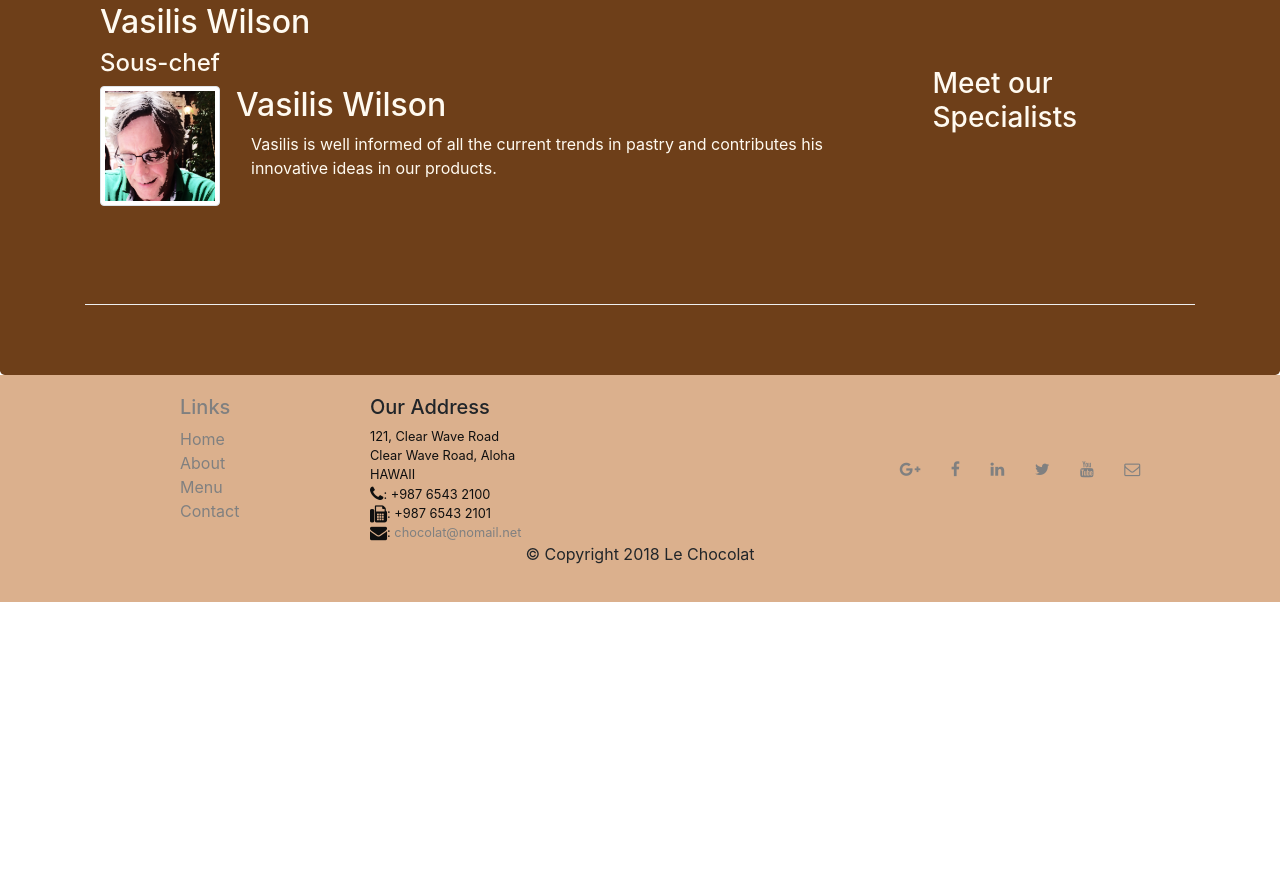
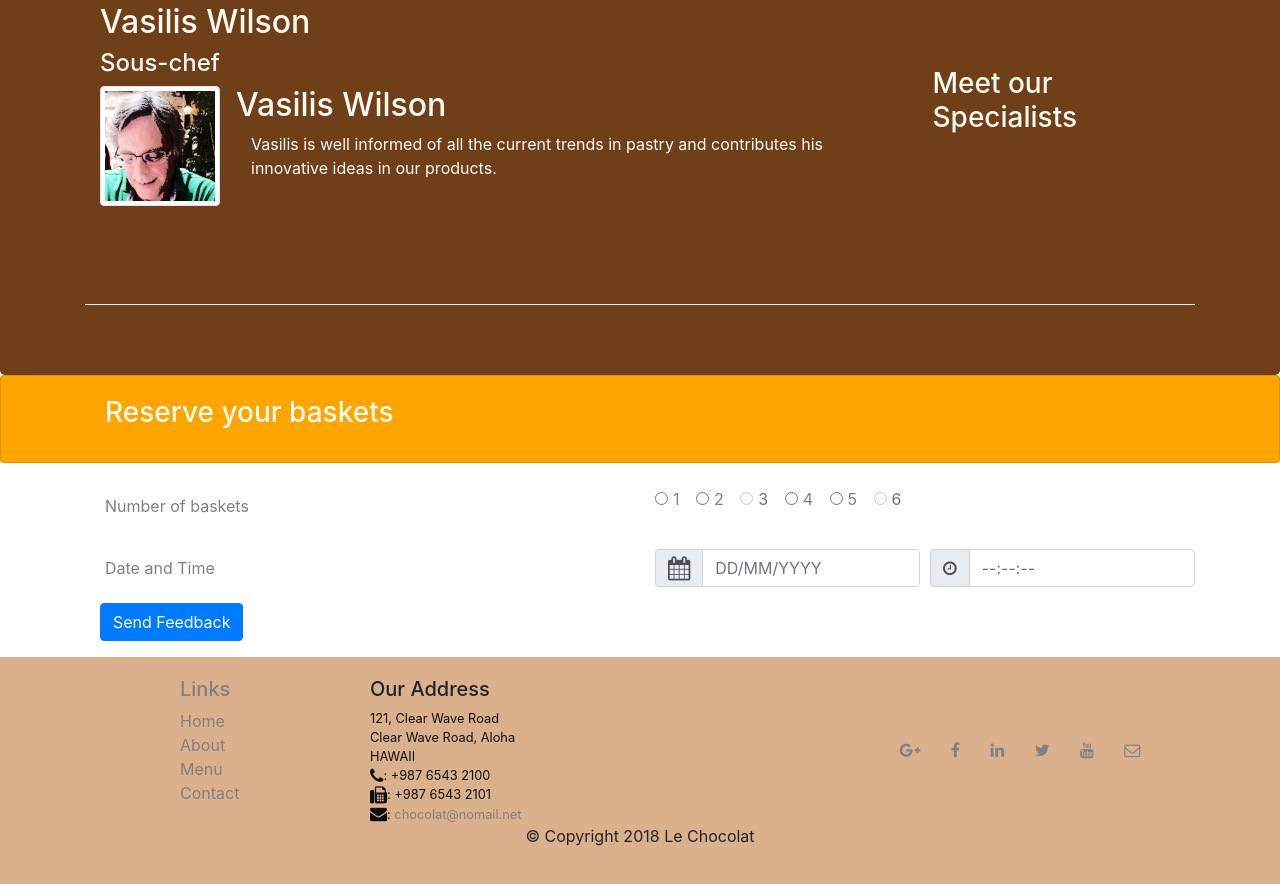
Before and after one commit to GeorgiaDemiri/LeChocolatFinal, a website: page index.html in a window 1280 px wide. Shown: the part 1342-2226 px from the top of the page. Before the commit the page ends 1944 px from the top, so only its background shows below. Drawn offline with nearby package versions, Linux system fonts and the light colour scheme.

Commit message:
Assignment 9 Task 1

```diff
--- a/CSS/styles.css
+++ b/CSS/styles.css
@@ -60,3 +60,6 @@ dl {
     margin-left: 0;
     margin-right: 0;
 }
+.card{background-color:orange; color:floralwhite;}
+.form{background-color: whitesmoke; color:black;}
+.submit1{ margin-top:1em; margin-bottom:2em; margin-left: 0; margin-right:0; color:orange; padding:20px 0px 0px 0px; }
--- a/index.html
+++ b/index.html
@@ -113,6 +113,88 @@
             </div>
         </div>
     </div>
+    <card class="card">
+        <div class="container">
+            <div class=".col .col-sm-8">
+                <div class="card-body">
+                    <h3 class="card-title">Reserve your baskets</h3>
+                </div>
+            </div>
+        </div>
+    </card>
+    <br>
+
+
+    <form class="container">
+
+        <fieldset class="form-check">
+            <div class="form-row">
+                <div class="col-6">
+                    <legend class="col-form-label">Number of baskets</legend>
+                </div>
+                <div class="col-6">
+                    <div class="form-check form-check-inline">
+                        <input class="form-check-input" type="radio" name="inlineRadioOptions" id="inlineRadio1" value="option1">
+                        <label class="form-check-label" for="inlineRadio1">1</label>
+                    </div>
+                    <div class="form-check form-check-inline">
+                        <input class="form-check-input" type="radio" name="inlineRadioOptions" id="inlineRadio2" value="option2">
+                        <label class="form-check-label" for="inlineRadio2">2</label>
+                    </div>
+                    <div class="form-check form-check-inline">
+                        <input class="form-check-input" type="radio" name="inlineRadioOptions" id="inlineRadio3" value="option3"
+                            disabled>
+                        <label class="form-check-label" for="inlineRadio3">3</label>
+                    </div>
+                    <div class="form-check form-check-inline">
+                        <input class="form-check-input" type="radio" name="inlineRadioOptions" id="inlineRadio4" value="option4">
+                        <label class="form-check-label" for="inlineRadio4">4</label>
+                    </div>
+                    <div class="form-check form-check-inline">
+                        <input class="form-check-input" type="radio" name="inlineRadioOptions" id="inlineRadio5" value="option5">
+                        <label class="form-check-label" for="inlineRadio5">5</label>
+                    </div>
+                    <div class="form-check form-check-inline">
+                        <input class="form-check-input" type="radio" name="inlineRadioOptions" id="inlineRadio6" value="option6"
+                            disabled>
+                        <label class="form-check-label" for="inlineRadio6">6</label>
+                    </div>
+                </div>
+            </div>
+            <br>
+            <div class="form-row">
+
+                <div class=" col-6">
+                    <legend class="col-form-label">Date and Time</legend>
+                </div>
+                <div class="col-3">
+                    <div class="input-group mb-3">
+                        <div class="input-group-prepend">
+                            <span class="input-group-text" id="basic-addon1"><i class="fa fa-calendar" style="font-size:24px"></i></span></span>
+                        </div>
+                        <input type="text" class="form-control" placeholder="DD/MM/YYYY" aria-label="Date"
+                            aria-describedby="basic-addon1">
+                    </div>
+                </div>
+                <div class="col-3">
+                    <div class="input-group mb-3">
+                        <div class="input-group-prepend">
+                            <span class="input-group-text" id="basic-addon2"><i class="fa fa-clock-o"></i></span></span>
+                        </div>
+                        <input type="text" class="form-control" placeholder="--:--:--" aria-label="Time"
+                            aria-describedby="basic-addon2">
+                    </div>
+                </div>
+            </div>
+
+        </fieldset>
+        <div class="container form-group row">
+                <div class="col-12">
+                    <button type="submit" class="btn btn-primary">Send Feedback</button>
+                </div>
+            </div>
+        </div>
+    </form>
     <footer class="footer">
         <div class="container">
             <div class="row">
```
